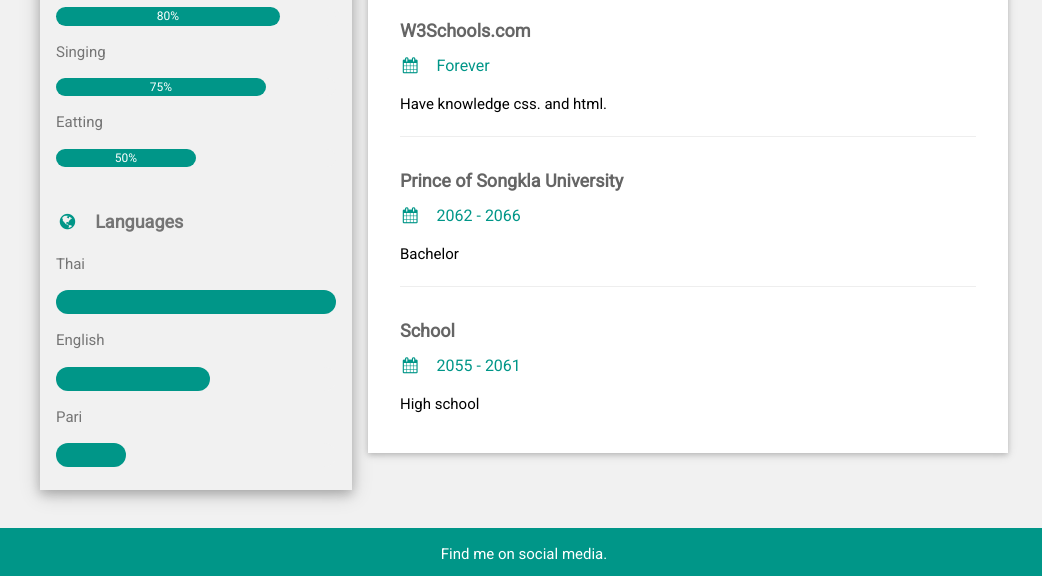
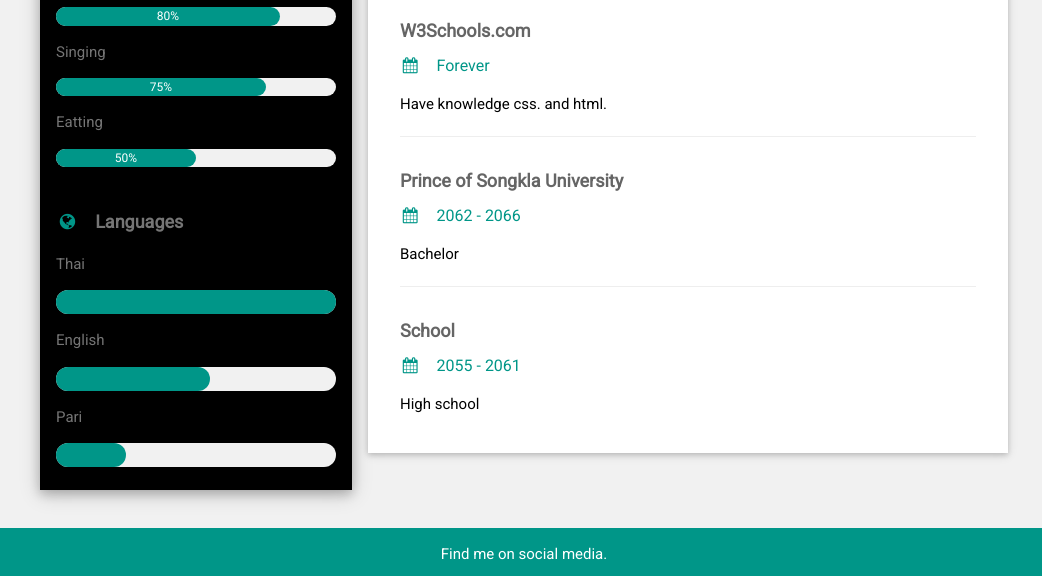
Before and after one commit to patong2539/Resume, a plain HTML site: page index.html in a window 1280 px wide. Shown: the part 665-1241 px from the top of the page, without its empty margins (116-1158 px from the left). Drawn offline with nearby package versions, Linux system fonts and the light colour scheme.

Commit message:
Update index.html

```diff
--- a/index.html
+++ b/index.html
@@ -20,7 +20,7 @@ html,body,h1,h2,h3,h4,h5,h6 {font-family: "Roboto", sans-serif}
     <!-- Left Column -->
     <div class="w3-third">
 
-      <div class="w3-White w3-text-grey w3-card-4">
+      <div class="w3-black w3-text-grey w3-card-4">
         <div class="w3-display-container">
           <img src="patong.jpg" style="width:100%" alt="Avatar">
           <div class="w3-display-bottomleft w3-container w3-text-pink">
```
